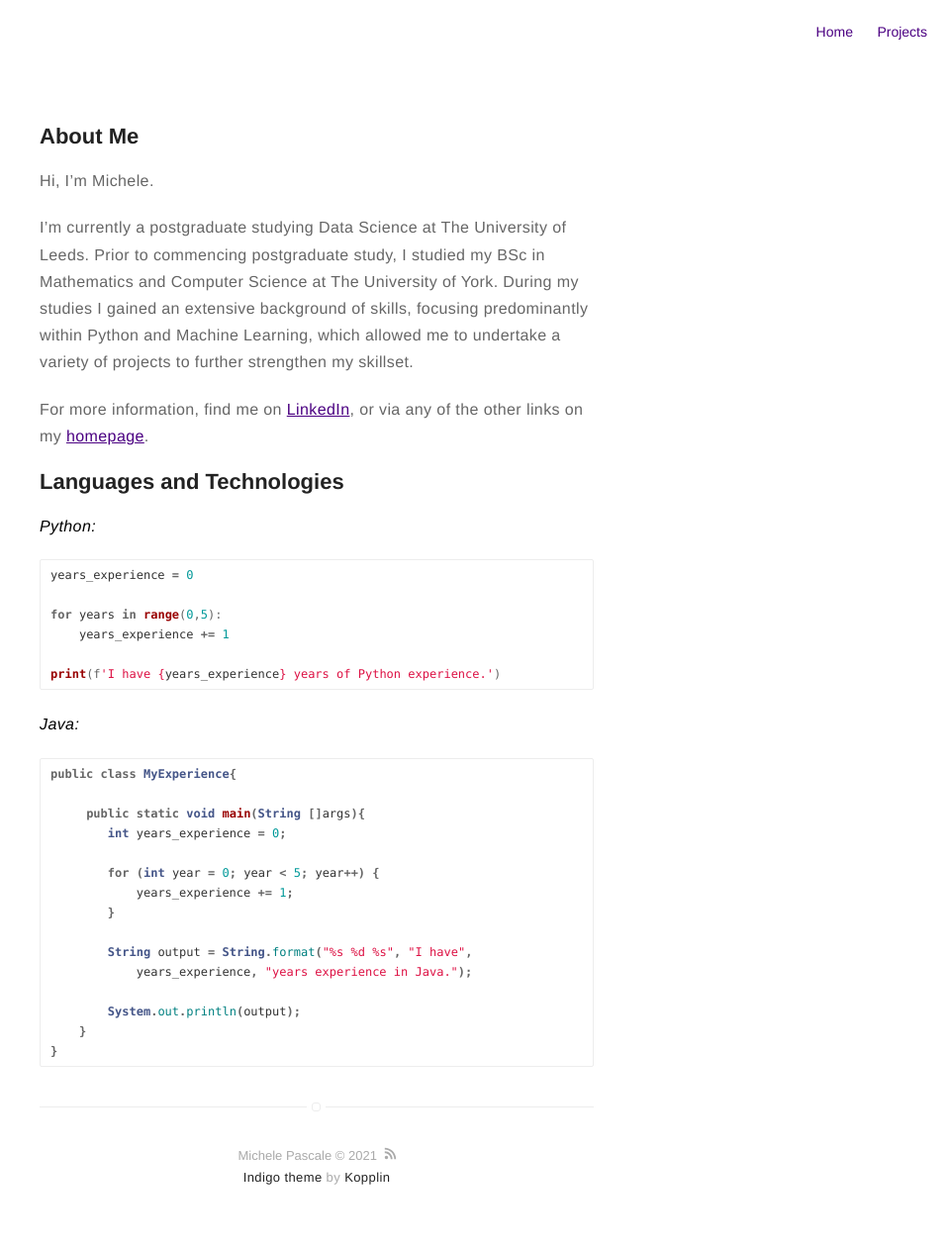
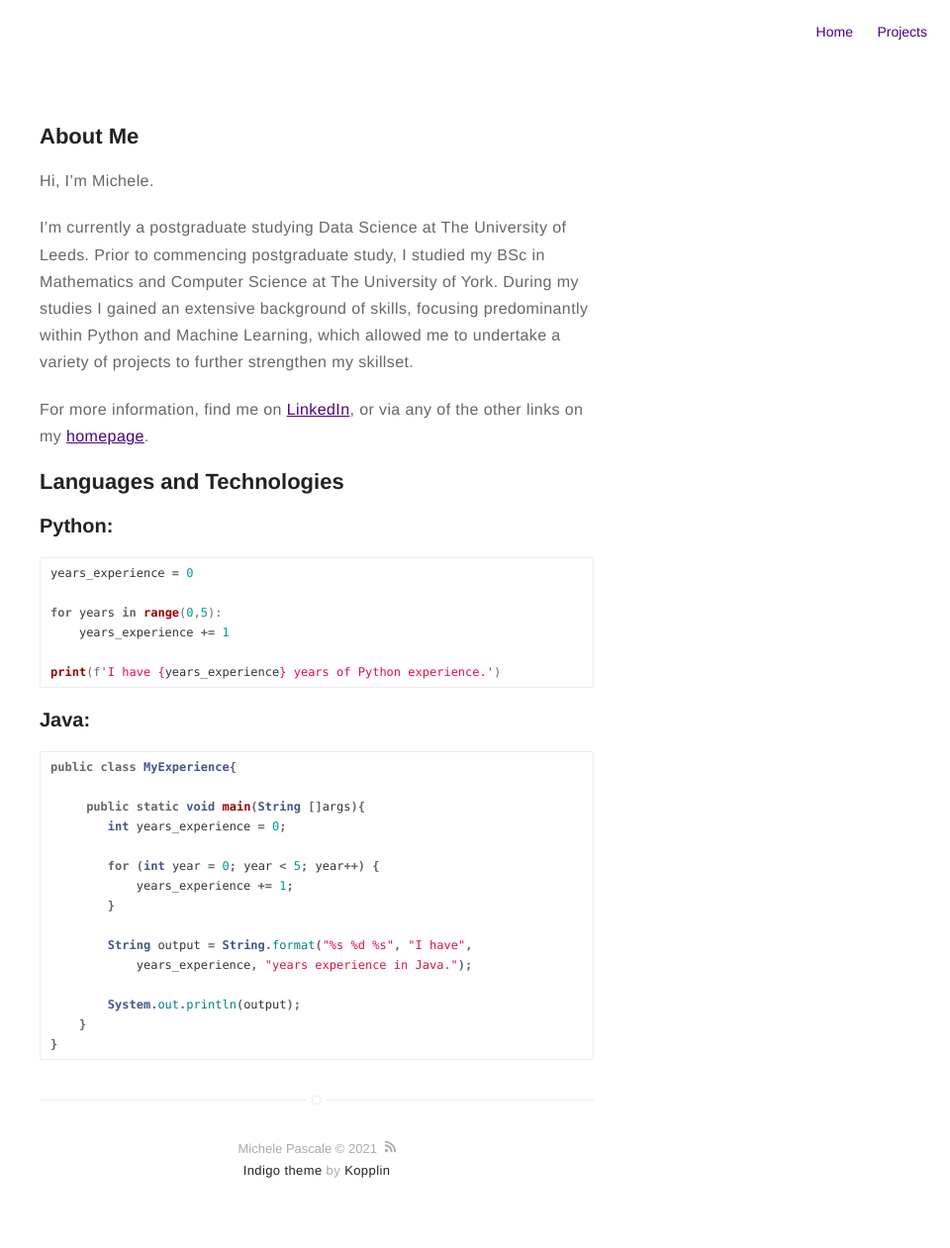
Before and after one commit to pascalemp/pascalemp.github.io, a Jekyll site: the page built from about.md, in a window 1280 px wide. Shown: the whole page at 99% size, without its empty margins (320-1280 px from the left). Built offline with Jekyll 4.4.1, drawn with Linux system fonts in a browser that asks for light colours.

````diff
--- a/about.md
+++ b/about.md
@@ -12,7 +12,7 @@ For more information, find me on [LinkedIn](https://www.linkedin.com/in/pascalem
 
 ## Languages and Technologies
 
-***Python:***
+### Python:
 ```python
 years_experience = 0
 
@@ -22,7 +22,7 @@ for years in range(0,5):
 print(f'I have {years_experience} years of Python experience.')
 ```
 
-***Java:***
+### Java:
 ```java
 public class MyExperience{
 
````
